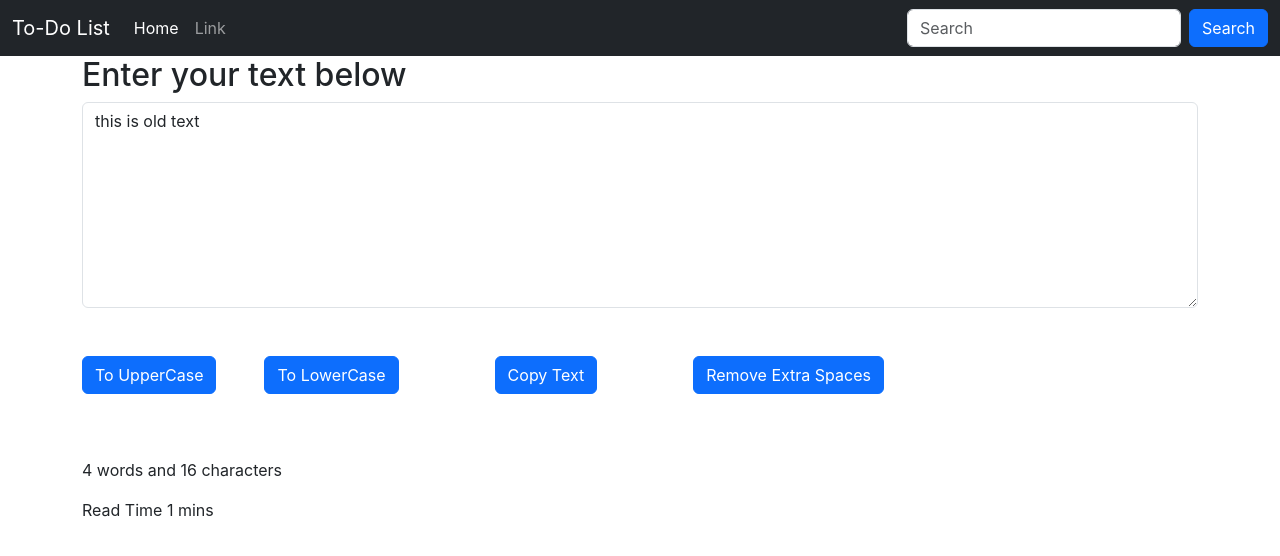
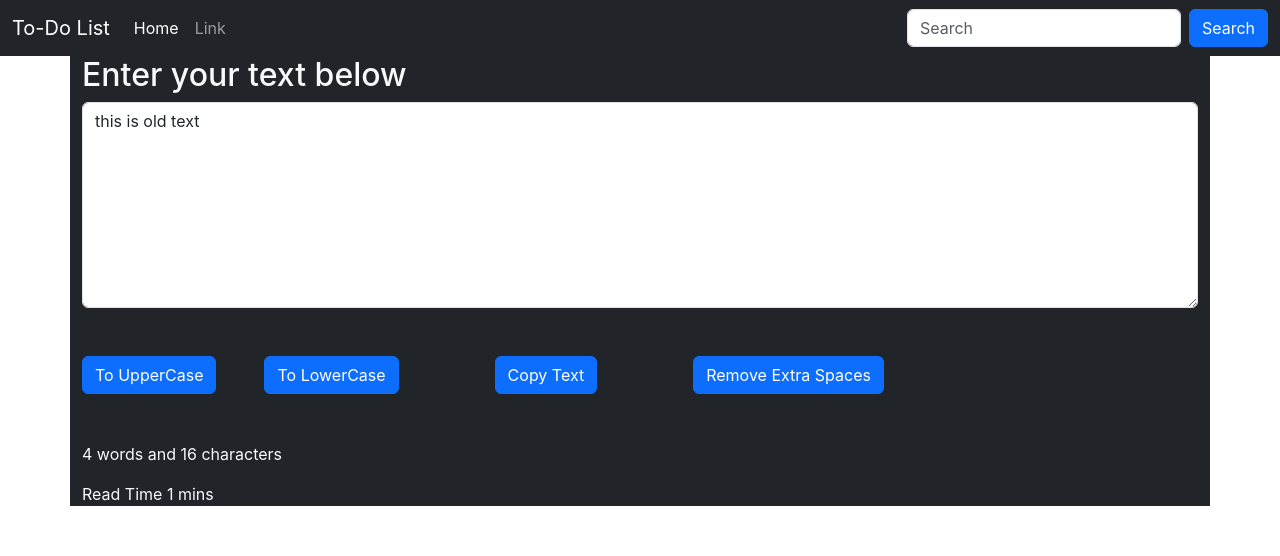
Before and after one commit to michelledcruz/Text_Utils_App_using_React, a React (Create React App) app: page / in a window 1280 px wide. Shown: the top 556 px of the page. Built offline with nearby package versions, Linux system fonts and the light colour scheme.

Commit message:
Updated dark mode and light mode switch

```diff
--- a/src/App.js
+++ b/src/App.js
@@ -1,15 +1,33 @@
 
-import About from './About';
+import { useState } from 'react';
+// import About from './About';
 import './App.css';
 import Navbar from './Navbar';
 import TextArea from './TextArea';
 
+
 function App() {
+
+  const [mode, setMode] = useState('dark');
+  const [textMode, setTextMode] = useState('light');
+
+  console.log(mode);
+  const toggleMode=()=>{
+    if(mode === "light"){
+      setMode("dark");
+      setTextMode("light");
+    }
+    else{
+      setMode("light");
+      setTextMode("dark");
+    }
+  }
+
   return (
   <>
-  <Navbar title="To-Do List" text="Dropdown12"/>
-  <div className="container">
-  <TextArea heading="Enter your text below"></TextArea>
+  <Navbar title="To-Do List" text="Dropdown12" mode={mode} toggleMode={toggleMode} textMode={textMode}/>
+  <div className={`container bg-${mode}`}>
+  <TextArea textMode={textMode} heading="Enter your text below"></TextArea>
   {/* <About></About> */}
   </div>
   </>
--- a/src/TextArea.js
+++ b/src/TextArea.js
@@ -10,6 +10,7 @@ export default function TextArea(props) {
     const changeTextLower = ()=>{
         setText(text.toLowerCase());
     }
+
 
     const handleChange = (event) => {
         setText(event.target.value);
@@ -43,8 +44,8 @@ export default function TextArea(props) {
 
     return(
         <>
-        <div className="mb-3">
-            <h2>{props.heading}</h2>
+        <div className="mb-10">
+            <h2 className={`text-${props.textMode}`}>{props.heading}</h2>
             <textarea className="form-control" value ={text} id="exampleFormControlTextarea1" rows="8" onChange={handleChange}></textarea>
             <button type="button" className="btn btn-primary" onClick={changeText}>To UpperCase</button>
             <button type="button" className="btn btn-primary m-5" onClick={changeTextLower}>To LowerCase</button>
@@ -52,8 +53,8 @@ export default function TextArea(props) {
             <button type="button" className="btn btn-primary m-5" onClick={removeSpaces}>Remove Extra Spaces</button>
         </div>
        <div className="text-summary">
-            <p>{text.split(' ').length} words and  {text.length} characters</p>
-            <p>Read Time {readTime()} mins</p>
+            <p className={`text-${props.textMode}`}>{text.split(' ').length} words and  {text.length} characters</p>
+            <p className={`text-${props.textMode}`}>Read Time {readTime()} mins</p>
        </div>
        </>
     )
```
